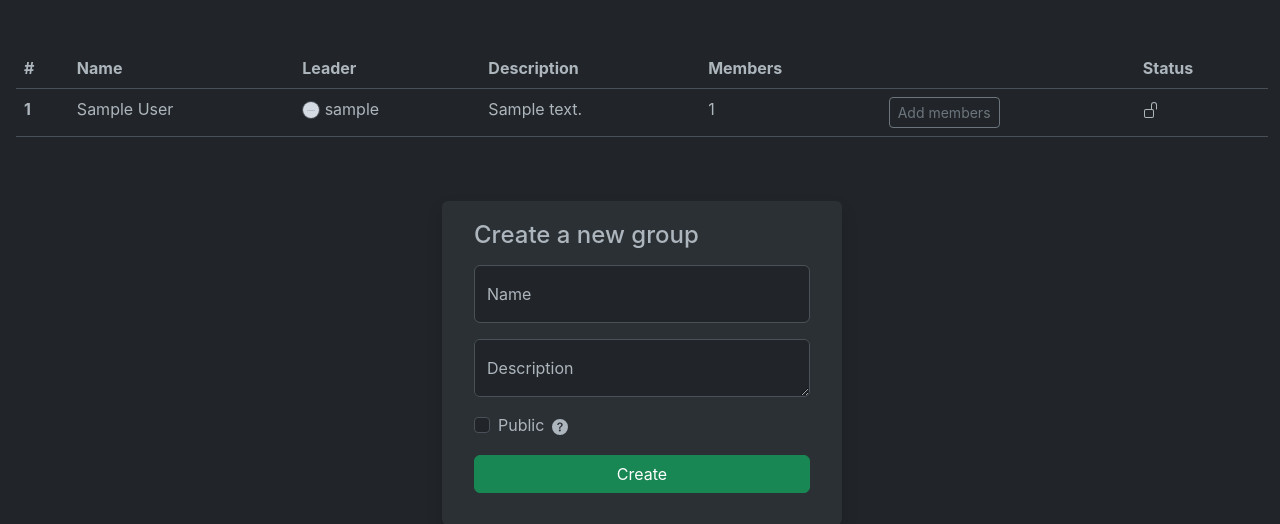
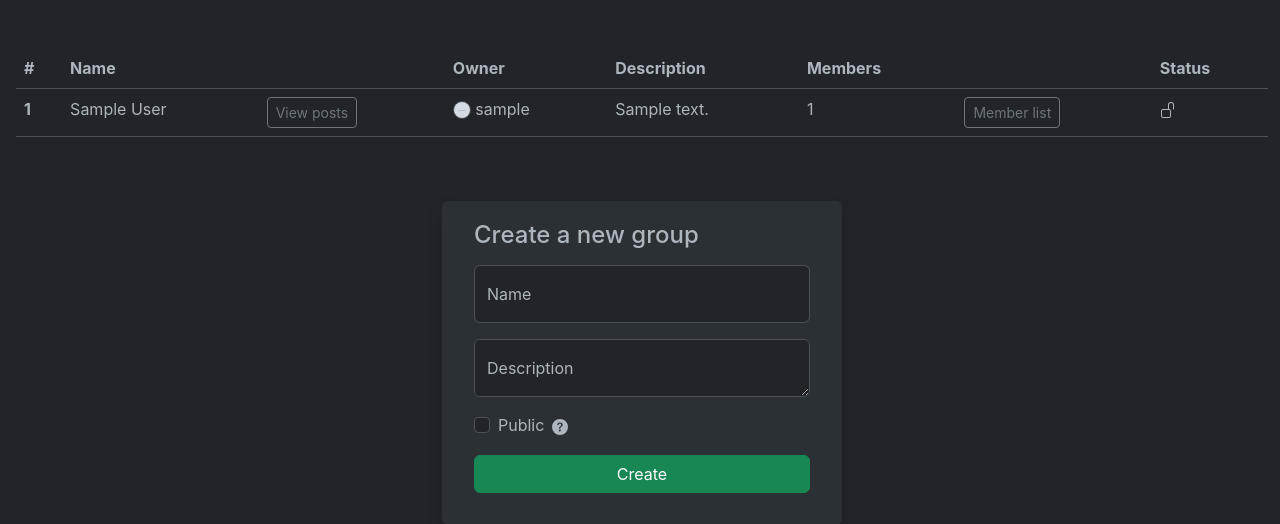
Before and after one commit to dsatoh20/ReadEchoes, a Django app: page /accounts/team/ in a window 1280 px wide. Shown: the part 108-632 px from the top of the page. Run offline with Django 4.2, Linux system fonts and the light colour scheme; a user stored in the database is signed in; tables that the repository leaves empty hold one stand-in row (values such as "Sample post"); grey boxes marked "Sample" are stand-in pictures; some libraries are stand-ins or nearby versions.

Commit message:
teamを選択してレコード一覧を取得

```diff
--- a/records/views.py
+++ b/records/views.py
@@ -30,6 +30,7 @@ def index(request):
             items = Book.objects.filter(team__public=True).distinct()
         else: # teamが選択された場合
             items = Book.objects.filter(team_id=selected_team)
+            messages.info(request, f'Filtered by Group: {Team.objects.get(id=selected_team).title}')
 
     form = TeamSelectForm(user=login_user, initial=request.GET)
 
--- a/templates/accounts/team.html
+++ b/templates/accounts/team.html
@@ -15,7 +15,8 @@ Group
         <tr>
             <th scope="col">#</th>
             <th scope="col">Name</th>
-            <th scope="col">Leader</th>
+            <th scope="col"></th>
+            <th scope="col">Owner</th>
             <th scope="col">Description</th>
             <th scope="col">Members</th>
             <th scope="col"></th>
@@ -27,6 +28,7 @@ Group
             <tr>
                 <th scope="row">{{item.id}}</th>
                 <td><a href="{% url 'accounts:searchuser' item.id %}" class="main-color link-underline link-underline-opacity-0">{{item.title}}</a></td>
+                <td><a href="{% url 'records:index' %}?team={{item.id}}" class="btn btn-outline-secondary btn-sm">View posts</a></td>
                 <td>
                     {% if item.owner.image %}
                         <img src="{{item.owner.image.url}}" alt="..." class="rounded-circle icon-sm border">
@@ -42,7 +44,7 @@ Group
                 <td>{{item.members.count}}</td>
                 <td>
                     {% if item.owner == login_user %}
-                    <a href="{% url 'accounts:searchuser' item.id %}" class="btn btn-outline-secondary btn-sm">Add members</a>
+                    <a href="{% url 'accounts:searchuser' item.id %}" class="btn btn-outline-secondary btn-sm">Member list</a>
                     {% else %}
                     <button type="button" class="btn btn-outline-secondary btn-sm" disabled>Add members</button>
                     {% endif %}
@@ -60,7 +62,7 @@ Group
                 </td>
             </tr>
             {% empty %}
-            <div class="m-3">You've belonged to no team yet...</div>
+            <div class="m-3">You've belonged to no group yet...</div>
             {% endfor %}
         </tbody>
     </table>
```
